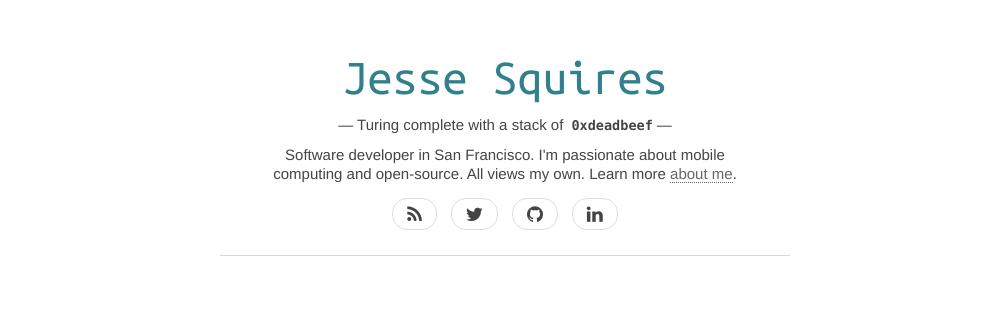
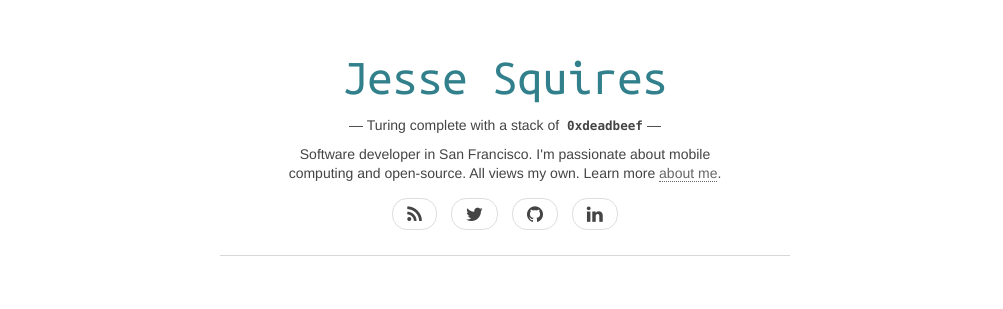
Before and after one commit to jessesquires/jessesquires.com, a Jekyll site: the page built from index.html, in a window 1280 px wide. Shown: the top 309 px of the page, without its empty margins (135-1138 px from the left). Built offline with Jekyll 4.4.1, drawn with Linux system fonts in a browser that asks for light colours; nearby versions of some CDN libraries; Markdown is read by kramdown in place of the engine named in the settings; the list of posts is cut into pages by our own code.

Commit message:
fix fonts

```diff
--- a/css/style.css
+++ b/css/style.css
@@ -103,7 +103,7 @@
 }
 
 header h2 {
-   font-size: 15px;
+   font-size: 14px;
    line-height: 19px;
    margin: 0rem 0rem 1rem 0rem;
    display: inline-block;
@@ -192,9 +192,4 @@
    header h1 {
       font-size: 42px;
    }
-
-   header h2 {
-      font-size: 14px;
-      line-height: 17px;
-   }
 }
```
